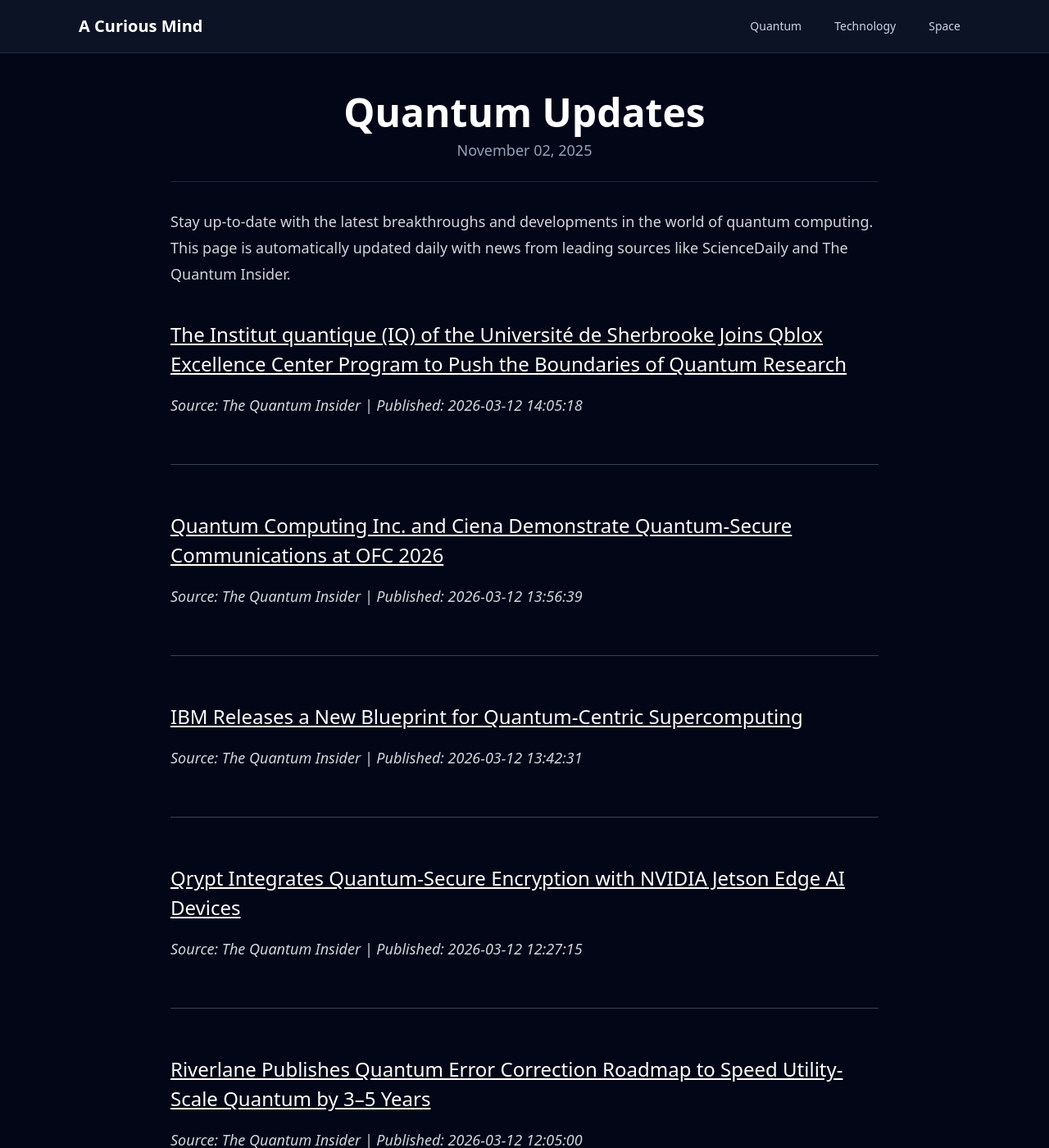
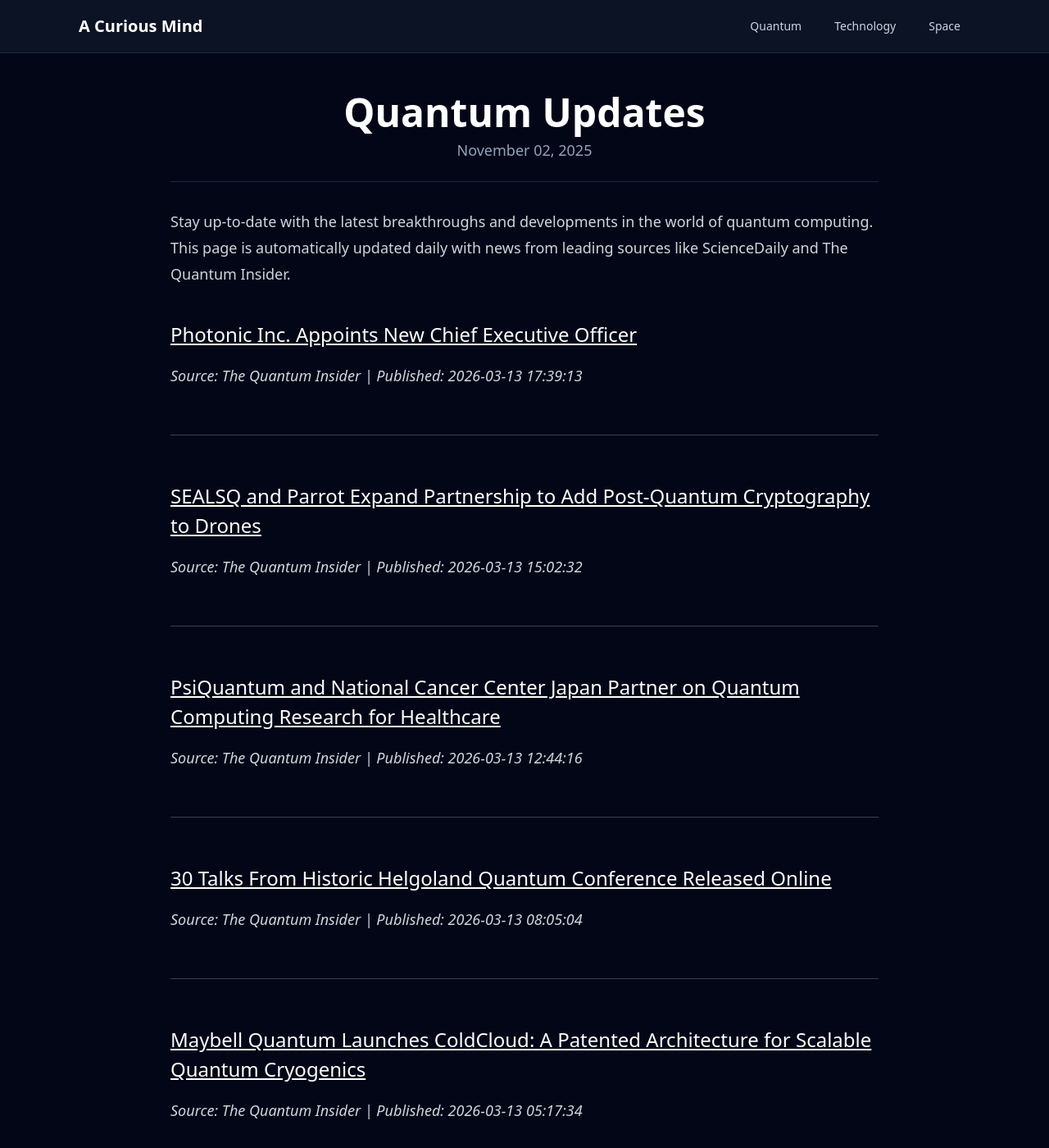
Before and after one commit to onehl7/onehl7.github.io, a Jekyll site: the page built from _posts/2025-11-02-quantum-updates.md, in a window 1280 px wide and 1400 px high. Shown: the whole window at 82% size. Built offline with Jekyll 4.4.1, drawn with Linux system fonts in a browser that asks for light colours; nearby versions of some CDN libraries.

Commit message:
Update quantum news data

```diff
--- a/_data/quantum_news.json
+++ b/_data/quantum_news.json
@@ -1,33 +1,33 @@
 [
   {
     "source": "The Quantum Insider",
-    "title": "The Institut quantique (IQ) of the Universit\u00e9 de Sherbrooke Joins Qblox Excellence Center Program to Push the Boundaries of Quantum Research",
-    "link": "https://thequantuminsider.com/2026/03/12/institut-quantique-qblox-excellence-center-quantum-research/",
-    "published": "2026-03-12 14:05:18"
+    "title": "Photonic Inc. Appoints New Chief Executive Officer",
+    "link": "https://thequantuminsider.com/2026/03/13/photonic-inc-appoints-new-chief-executive-officer/",
+    "published": "2026-03-13 17:39:13"
   },
   {
     "source": "The Quantum Insider",
-    "title": "Quantum Computing Inc. and Ciena Demonstrate Quantum-Secure Communications at OFC 2026",
-    "link": "https://thequantuminsider.com/2026/03/12/qci-ciena-quantum-secure-communications-demo/",
-    "published": "2026-03-12 13:56:39"
+    "title": "SEALSQ and Parrot Expand Partnership to Add Post-Quantum Cryptography to Drones",
+    "link": "https://thequantuminsider.com/2026/03/13/sealsq-parrot-post-quantum-cryptography-secure-drones/",
+    "published": "2026-03-13 15:02:32"
   },
   {
     "source": "The Quantum Insider",
-    "title": "IBM Releases a New Blueprint for Quantum-Centric Supercomputing",
-    "link": "https://thequantuminsider.com/2026/03/12/ibm-releases-a-new-blueprint-for-quantum-centric-supercomputing/",
-    "published": "2026-03-12 13:42:31"
+    "title": "PsiQuantum and National Cancer Center Japan Partner on Quantum Computing Research for Healthcare",
+    "link": "https://thequantuminsider.com/2026/03/13/psiquantum-national-cancer-center-japan-quantum-research/",
+    "published": "2026-03-13 12:44:16"
   },
   {
     "source": "The Quantum Insider",
-    "title": "Qrypt Integrates Quantum-Secure Encryption with NVIDIA Jetson Edge AI Devices",
-    "link": "https://thequantuminsider.com/2026/03/12/qrypt-quantum-secure-encryption-nvidia-jetson-edge-ai/",
-    "published": "2026-03-12 12:27:15"
+    "title": "30 Talks From Historic Helgoland Quantum Conference Released Online",
+    "link": "https://thequantuminsider.com/2026/03/13/30-talks-from-historic-helgoland-quantum-conference-released-online/",
+    "published": "2026-03-13 08:05:04"
   },
   {
     "source": "The Quantum Insider",
-    "title": "Riverlane Publishes Quantum Error Correction Roadmap to Speed Utility-Scale Quantum by 3\u20135 Years",
-    "link": "https://thequantuminsider.com/2026/03/12/riverlane-publishes-quantum-error-correction-roadmap-to-speed-utility-scale-quantum-by-3-5-years/",
-    "published": "2026-03-12 12:05:00"
+    "title": "Maybell Quantum Launches ColdCloud: A Patented Architecture for Scalable Quantum Cryogenics",
+    "link": "https://thequantuminsider.com/2026/03/13/maybell-quantum-coldcloud-scalable-quantum-cryogenics/",
+    "published": "2026-03-13 05:17:34"
   },
   {
     "source": "ScienceDaily (Quantum Computing)",
```
